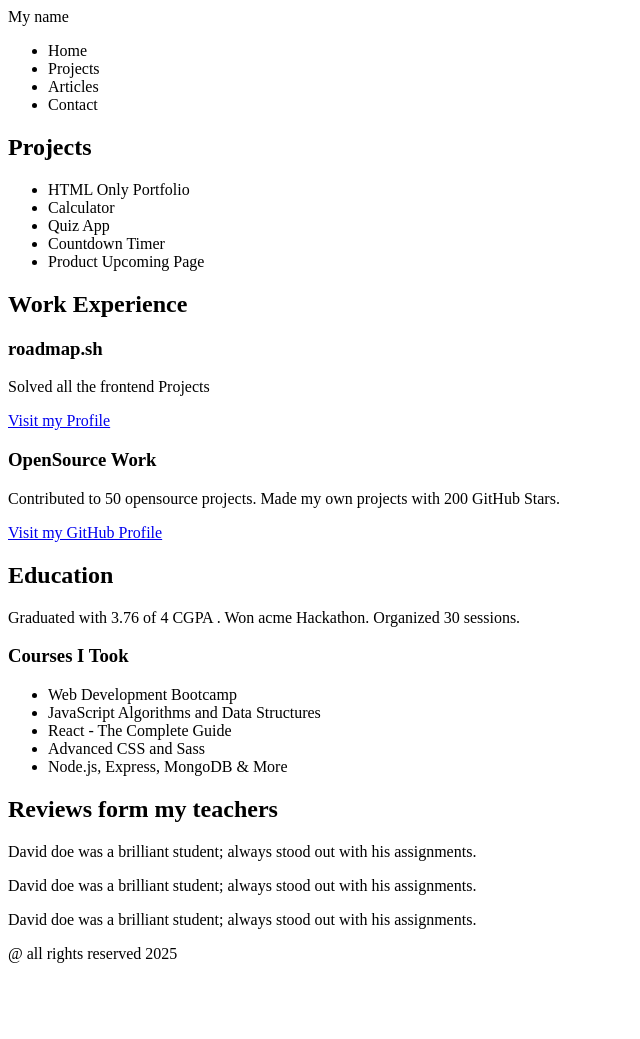
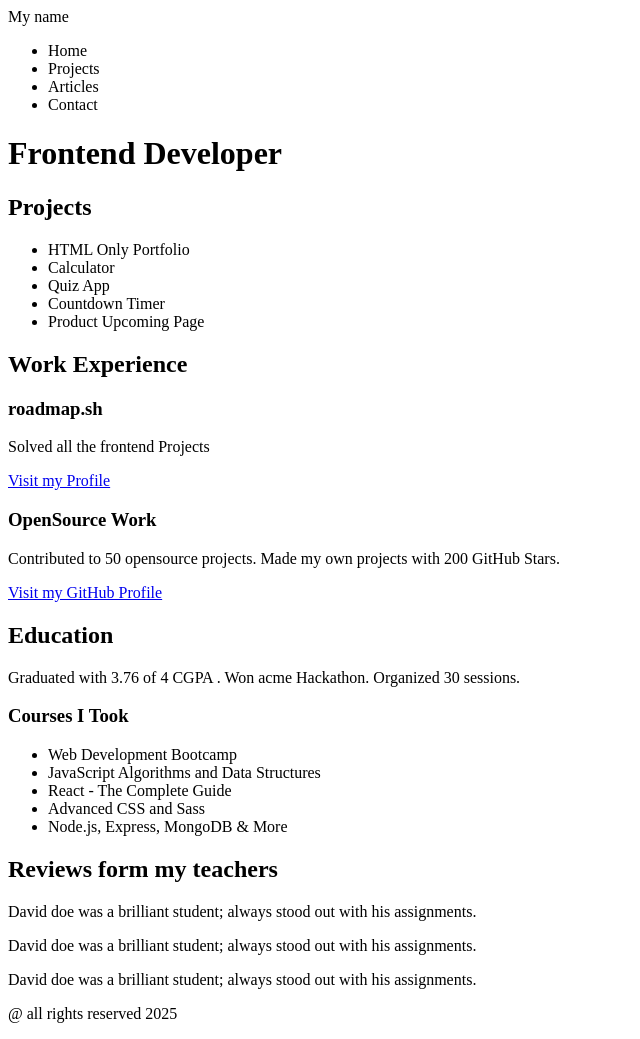
Before and after one commit to clcdavi/BHW, a plain HTML site: page index.html in a window 1280 px wide. Shown: the whole page, without its empty margins (0-640 px from the left). Before the commit the page ends 979 px from the top, so only its background shows below. Drawn offline with Linux system fonts and the light colour scheme.

Commit message:
Modifique y agregue etiquetas de main y section a la estructura

```diff
--- a/index.html
+++ b/index.html
@@ -6,7 +6,6 @@
     <title>BHW</title>
 </head>
 <body>
-    <header>
     <nav>
         <div>My name</div>
         <div>
@@ -18,9 +17,12 @@
             </ul>
         </div>
     </nav>
+    <header>
+        <h1>Frontend Developer</h1>
     </header>
+    <main>
         <section>
-        <div>
+            <article>
                 <h2>Projects</h2>
                 <ul>
                     <li>HTML Only Portfolio</li>
@@ -29,8 +31,8 @@
                     <li>Countdown Timer</li>
                     <li>Product Upcoming Page</li>
                 </ul>
-        </div>
-        <div>
+            </article>
+            <article>
                 <div>
                     <h2>Work Experience</h2>
                     <h3>roadmap.sh</h3>
@@ -42,8 +44,8 @@
                     <p>Contributed to 50 opensource projects. Made my own projects with 200 GitHub Stars.</p>
                     <a href="http://#">Visit my GitHub Profile</a>
                 </div>
-        </div>
-        <div>
+            </article>
+            <article>
                 <h2>Education</h2>
                 <p>Graduated with 3.76 of 4 CGPA . Won acme Hackathon. Organized 30 sessions.</p>
                 <p>
@@ -56,8 +58,9 @@
                         <li>Node.js, Express, MongoDB & More</li>
                     </ul>
                 </p>
-        </div>
-        <div>
+            </article>
+        </section>
+        <section>
             <h2>Reviews form my teachers</h2>
             <div>
                 <p>David doe was a brilliant student; always stood out with his assignments.</p>
@@ -68,8 +71,8 @@
             <div>
                 <p>David doe was a brilliant student; always stood out with his assignments.</p>
             </div>
-        </div>
         </section>
+    </main>
     <footer>
         <div>
             <p>@ all rights reserved 2025</p>
```
Lines whose indentation alone changed are shown as unchanged.
